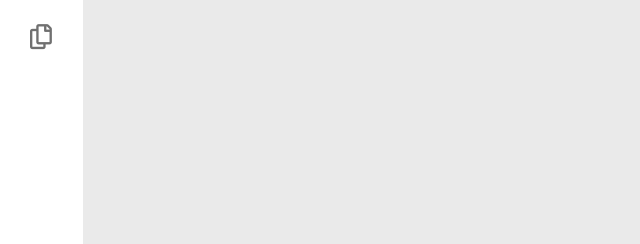
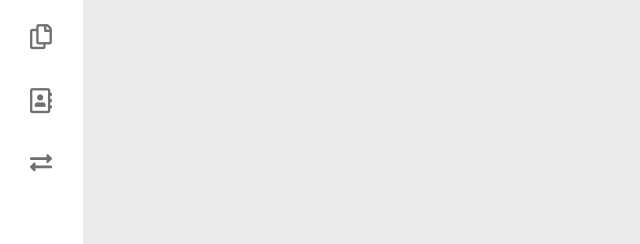
Before and after one commit to dumaaas/library-dashboard-template, a website: page public/index.html in a window 1280 px wide. Shown: the part 421-665 px from the top of the page, 0-640 px from the left. Drawn offline with Linux system fonts and the light colour scheme.

Commit message:
Added new links on aside menu

```diff
--- a/public/index.html
+++ b/public/index.html
@@ -251,6 +251,38 @@
                                 </span>
                             </div>
                         </li>
+                        <!-- Autori Icon -->
+                        <li class="pt-[18px] pb-[14px] mb-[4px] group hover:bg-[#EFF3F6] h-[60px]">
+                            <div class="ml-[30px]">
+                                <span
+                                    class="flex justify-between w-full whitespace-nowrap">
+                                    <div class="transition duration-300 ease-in">
+                                        <a href="evidencija.php" aria-label="Knjige">
+                                            <i class="text-[25px] group-hover:text-[#576cdf] text-[#707070] far fa-address-book"></i>
+                                            <div class="hidden sidebar-item">
+                                                <p class="group-hover:text-[#576cdf] inline text-[15px] ml-[20px]">Autori</p>
+                                            </div>
+                                        </a>
+                                    </div>
+                                </span>
+                            </div>
+                        </li>
+                        <!-- Izdavanje Icon -->
+                        <li class="pt-[18px] pb-[14px] mb-[4px] group hover:bg-[#EFF3F6] h-[60px]">
+                            <div class="ml-[30px]">
+                                <span
+                                    class="flex justify-between w-full whitespace-nowrap">
+                                    <div class="transition duration-300 ease-in">
+                                        <a href="evidencija.php" aria-label="Knjige">
+                                            <i class="text-[22px] group-hover:text-[#576cdf] text-[#707070] fas fa-exchange-alt"></i>
+                                            <div class="hidden sidebar-item">
+                                                <p class="group-hover:text-[#576cdf] inline text-[15px] ml-[20px]">Izdavanje knjiga</p>
+                                            </div>
+                                        </a>
+                                    </div>
+                                </span>
+                            </div>
+                        </li>
                     </ul>
                 </div>
             </div>
```
